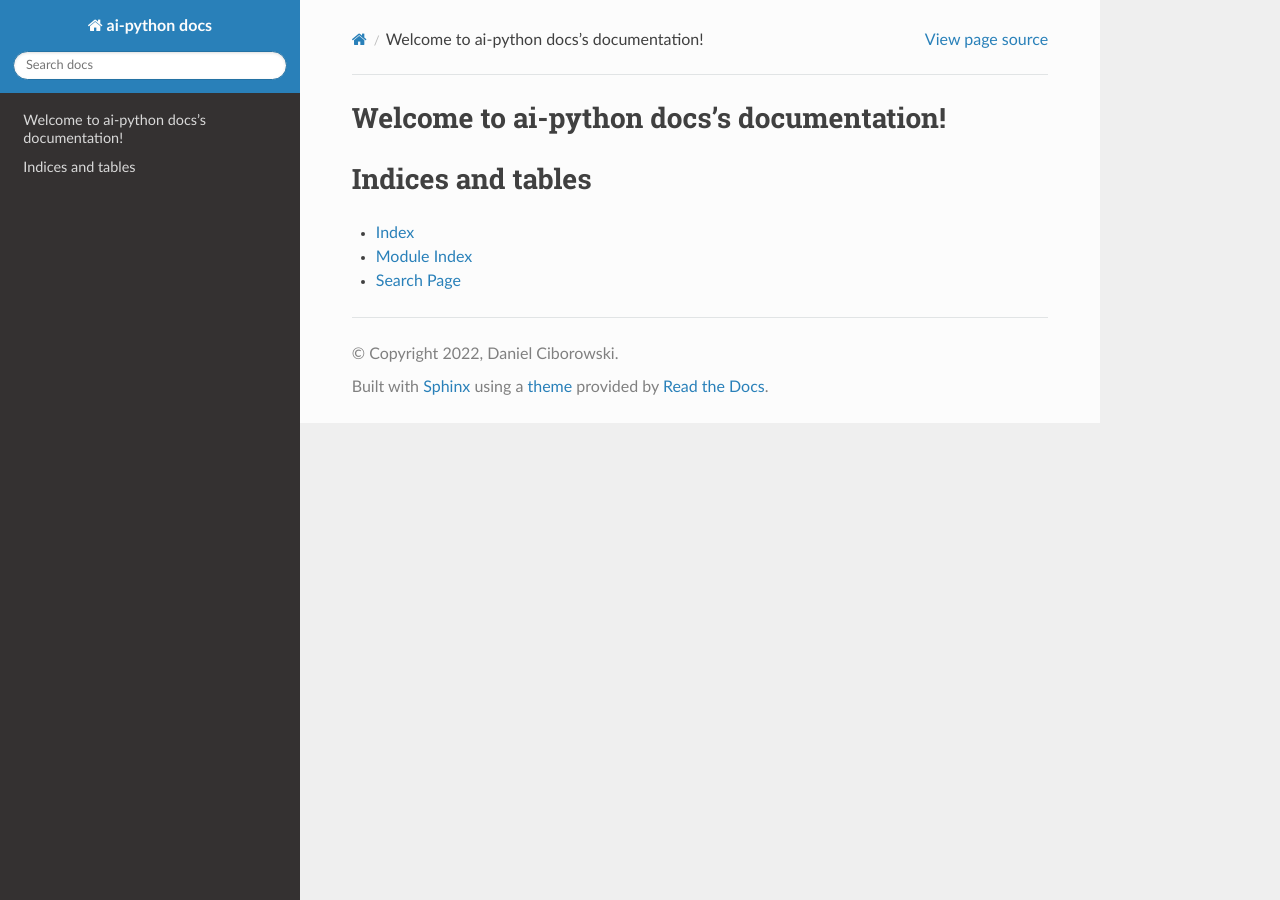
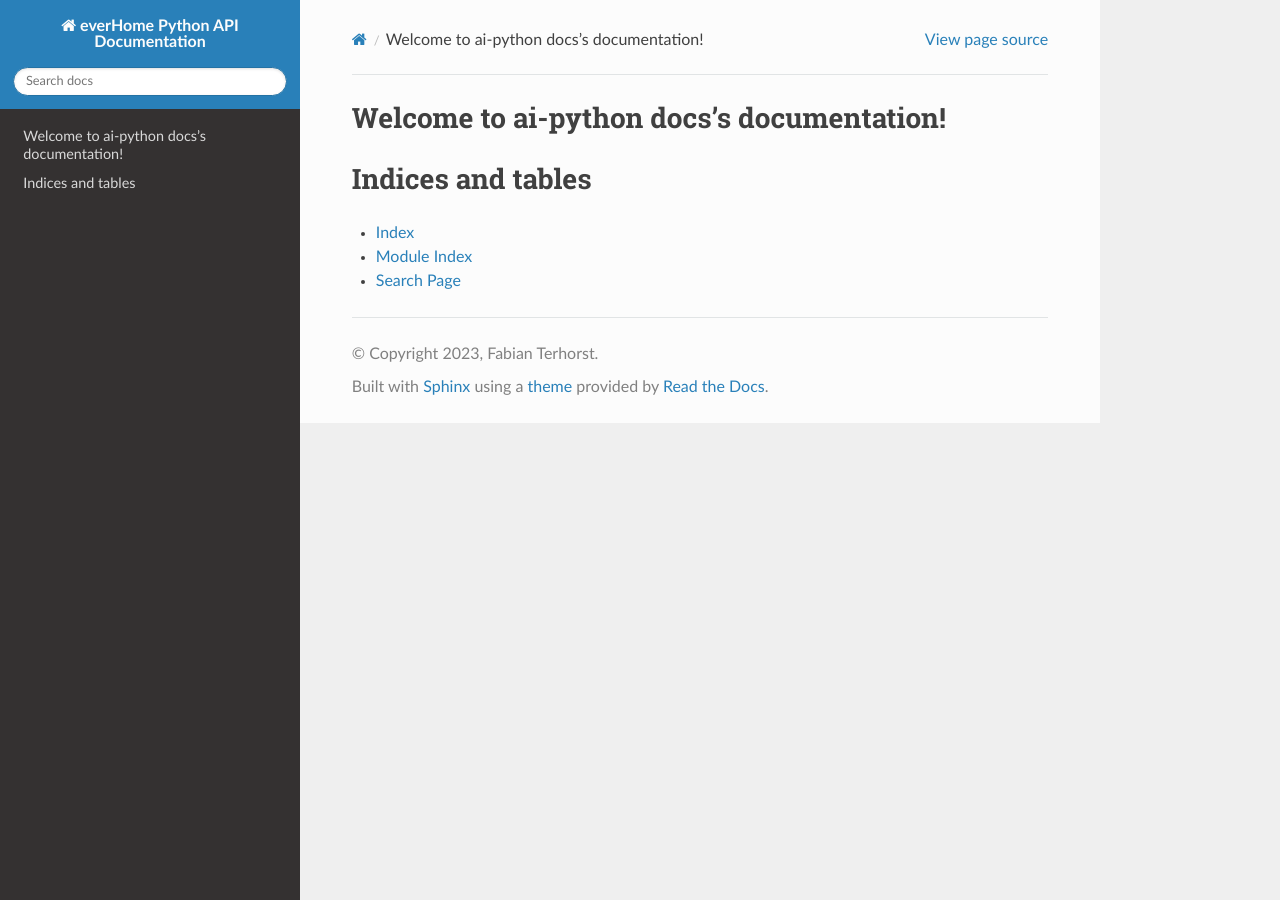
Before and after one commit to FabianTerhorst/everhome-py, a Sphinx documentation site: the page built from docs/index.rst, in a window 1280 px wide. Built offline with Sphinx 7.4.7 and the Read the Docs theme 2.0.0, drawn with Linux system fonts in a browser that asks for light colours.

Commit message:
add docs title

```diff
--- a/docs/conf.py
+++ b/docs/conf.py
@@ -18,9 +18,9 @@ sys.path.insert(0, os.path.abspath("../src/"))
 
 # -- Project information -----------------------------------------------------
 
-project = "ai-python docs"
-copyright = "2022, Daniel Ciborowski"
-author = "Daniel Ciborowski"
+project = "everHome Python API Documentation"
+copyright = "2023, Fabian Terhorst"
+author = "Fabian Terhorst"
 
 # The full version, including alpha/beta/rc tags
 release = "0.1.0"
```
